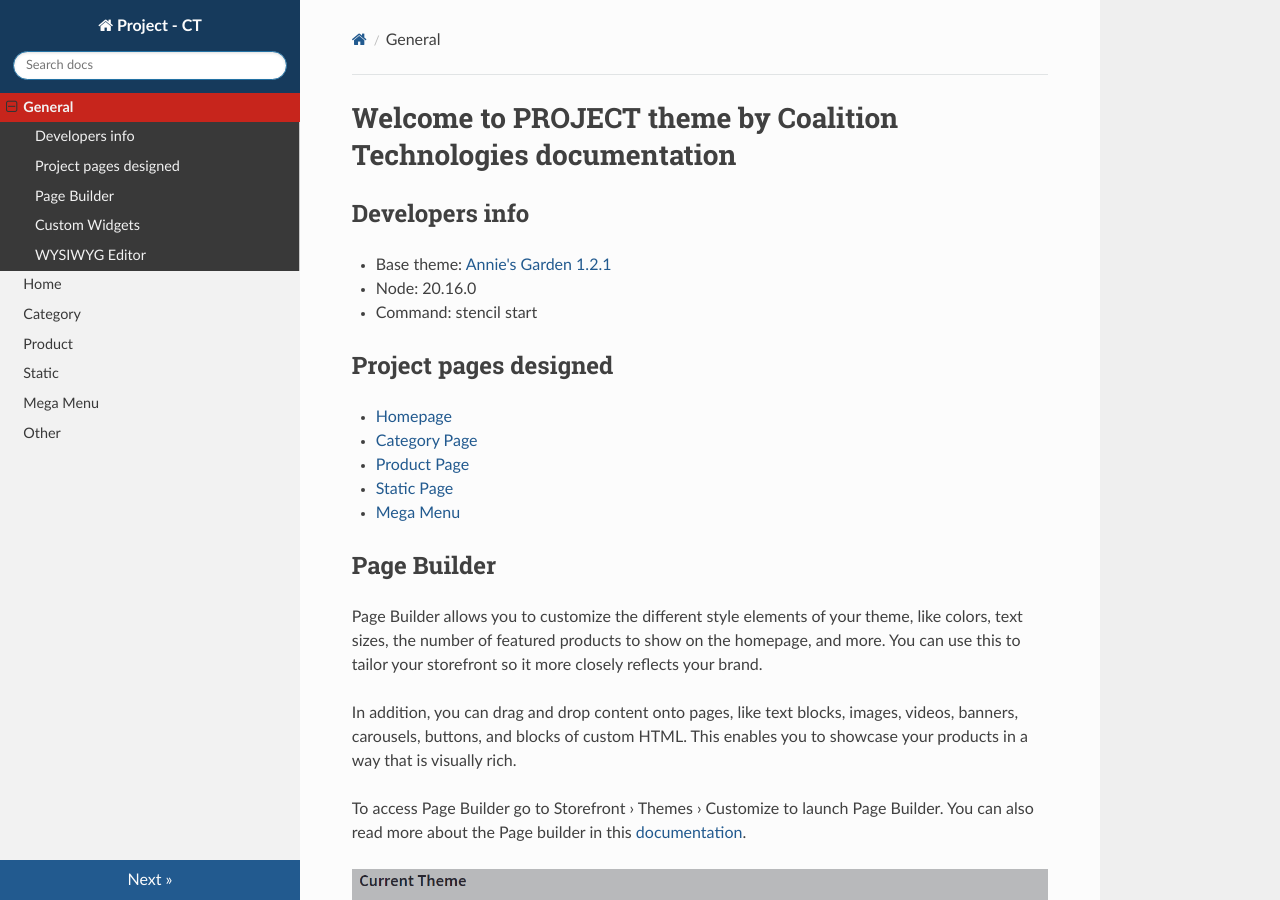
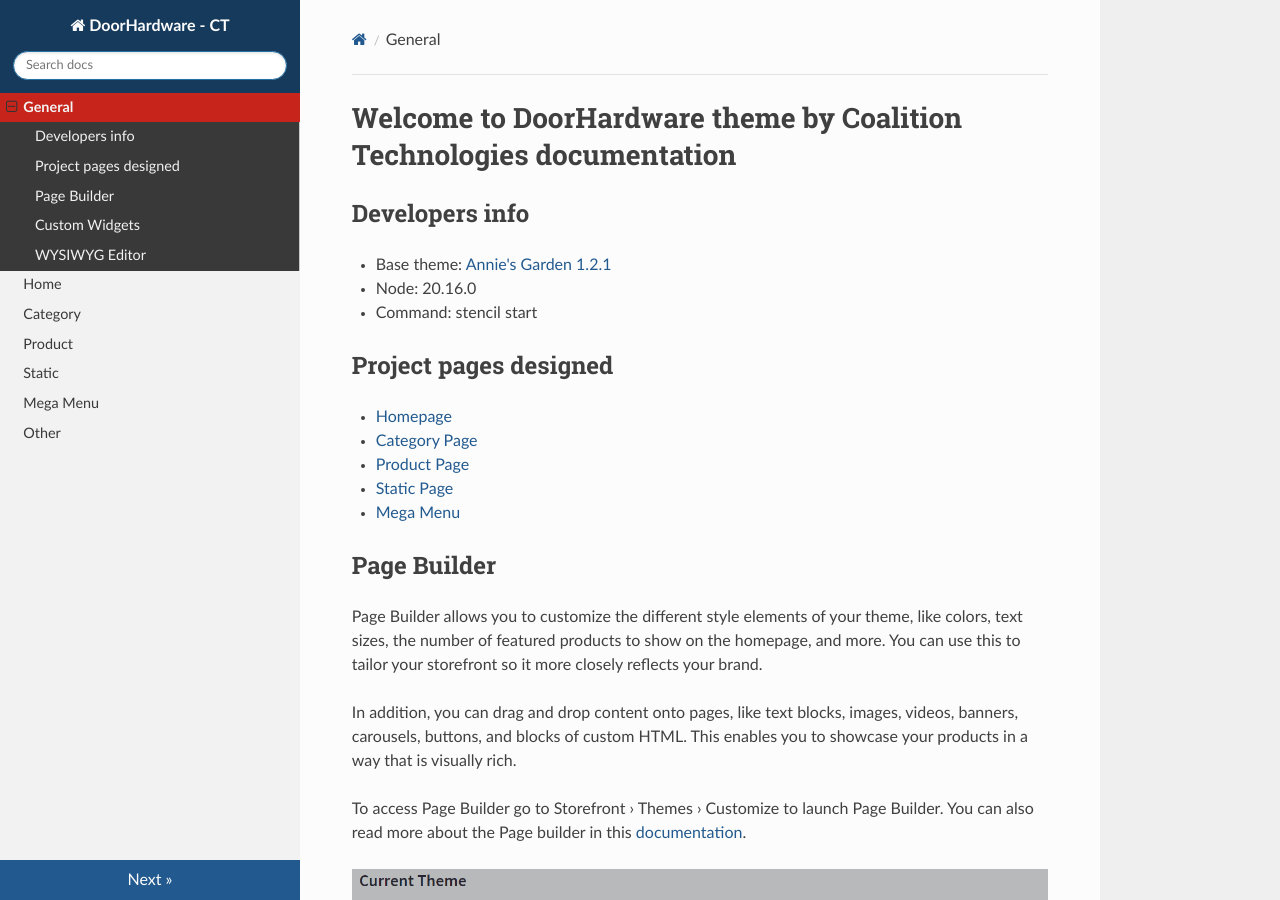
Before and after one commit to coalitiontech/door-hardware-doc, an MkDocs documentation site: the page built from docs/index.md, in a window 1280 px wide and 900 px high. Built offline with MkDocs 1.6.1, drawn with Linux system fonts in a browser that asks for light colours; nearby versions of some CDN libraries.

Commit message:
pushing files

```diff
--- a/docs/index.md
+++ b/docs/index.md
@@ -1,4 +1,4 @@
-# Welcome to PROJECT theme by Coalition Technologies documentation
+# Welcome to DoorHardware theme by Coalition Technologies documentation
 
 ## Developers info
 
--- a/mkdocs.yml
+++ b/mkdocs.yml
@@ -1,4 +1,4 @@
-site_name: Project - CT
+site_name: DoorHardware - CT
 nav:
   - General: index.md
   - Home: home.md
```
Also changed, not shown: docs/home.md (+3 -0 lines), docs/img/our-retailers.png (added).
